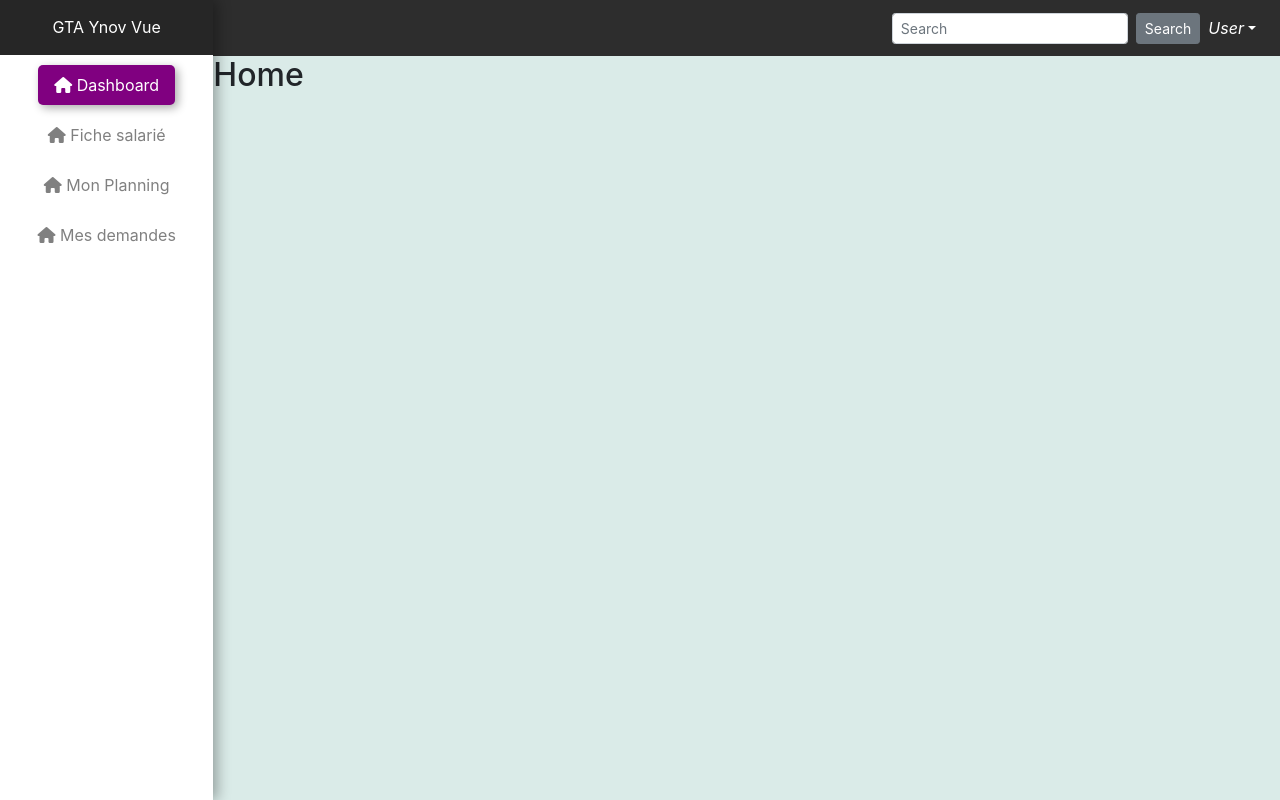
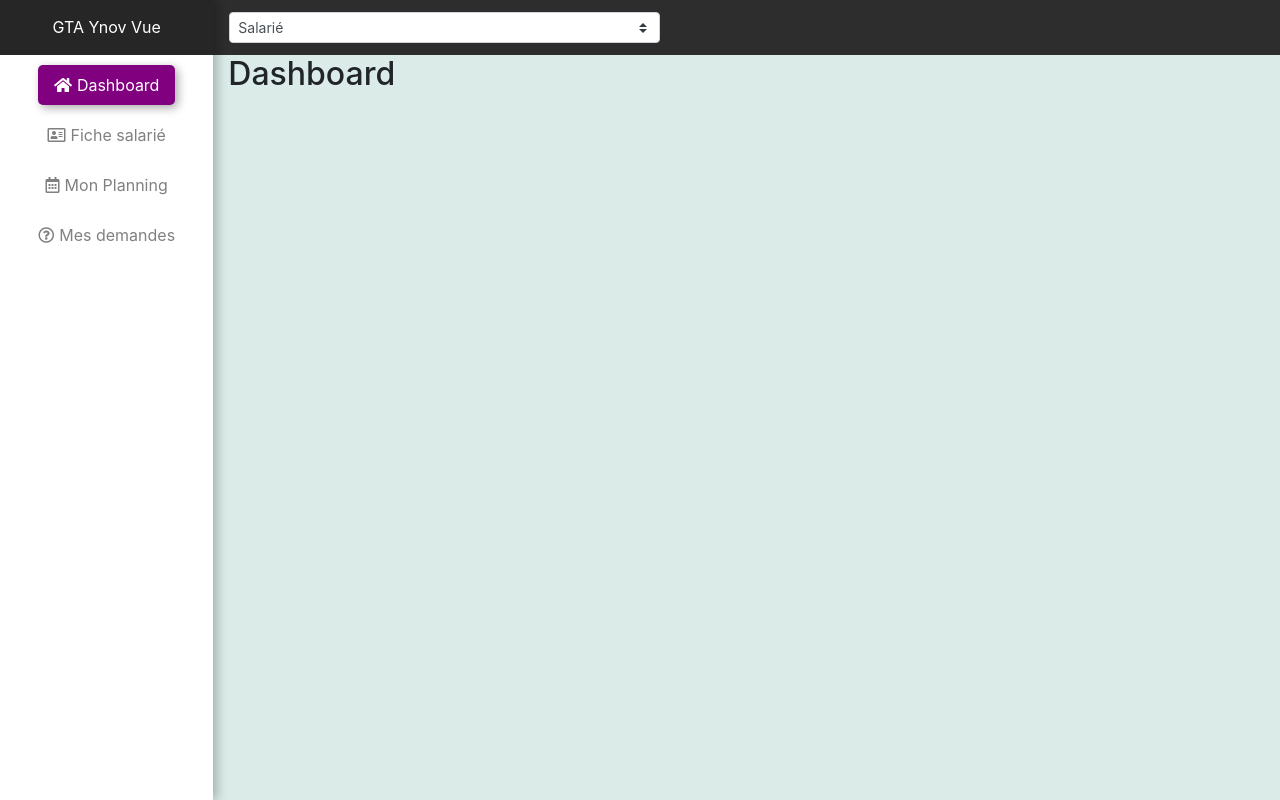
Before and after one commit to benjaminbra/gta-ynov-vue, a Vue app: page / in a window 1280 px wide. Built offline with nearby package versions, Linux system fonts and the light colour scheme.

Commit message:
Complete Readme and complete template

```diff
--- a/public/index.html
+++ b/public/index.html
@@ -3,10 +3,10 @@
   <head>
     <meta charset="utf-8">
     <meta http-equiv="X-UA-Compatible" content="IE=edge">
-    <meta name="viewport" content="width=device-width,initial-scale=1.0">
+    <meta name="viewport" content="width=device-width, user-scalable=no">
     <link rel="icon" href="<%= BASE_URL %>favicon.ico">
     <link rel="stylesheet" type="text/css" href="https://fonts.googleapis.com/css?family=Roboto:300,400,500,700|Roboto+Slab:400,700|Material+Icons" />
-    <link rel="stylesheet" href="https://maxcdn.bootstrapcdn.com/font-awesome/latest/css/font-awesome.min.css">
+      <link rel="stylesheet" href="https://use.fontawesome.com/releases/v5.4.1/css/all.css" integrity="sha384-5sAR7xN1Nv6T6+dT2mhtzEpVJvfS3NScPQTrOxhwjIuvcA67KV2R5Jz6kr4abQsz" crossorigin="anonymous">
     <title>gta-ynov</title>
   </head>
   <body>
--- a/src/App.vue
+++ b/src/App.vue
@@ -1,8 +1,13 @@
 <template>
     <div id="app" class="row no-margin">
 
-        <div class="col-2 no-padding sidebar">
-            <div class="logo d-none d-md-block">
+        <div class="col-5 col-md-3 col-lg-2 no-padding sidebar" v-bind:class="{ active: side_bar_active}" id="nav_collapse">
+            <div class="logo d-block d-md-none">
+                <button class="d-md-none btn btn-secondary" v-on:click="side_bar_active=!side_bar_active">
+                    Fermer
+                </button>
+            </div>
+            <div class="logo">
                 <router-link to="/" class="logo-normal">
                     GTA Ynov Vue
                 </router-link>
@@ -12,44 +17,63 @@
                     <router-link tag="li" to="/" class="nav-item" exact-active-class="active">
                         <a class="nav-link">
                             <i class="fa fa-home"></i>
-                            Dashboard
+                            <p> Dashboard</p>
                         </a>
                     </router-link>
                     <router-link tag="li" to="/salarie/fiche" class="nav-item" exact-active-class="active">
                         <a class="nav-link">
-                            <i class="fa fa-home"></i>
-                            Fiche salarié
+                            <i class="far fa-address-card"></i>
+                            <p> Fiche salarié</p>
                         </a>
                     </router-link>
                     <router-link tag="li" to="/salarie/planning" class="nav-item" exact-active-class="active">
                         <a class="nav-link">
-                            <i class="fa fa-home"></i>
-                            Mon Planning
+                            <i class="far fa-calendar-alt"></i>
+                            <p> Mon Planning</p>
                         </a>
                     </router-link>
-                    <router-link tag="li" to="/salarie/demande"  class="nav-item" exact-active-class="active">
+                    <router-link tag="li" to="/salarie/demande" class="nav-item" exact-active-class="active">
                         <a class="nav-link">
-                            <i class="fa fa-home"></i>
-                            Mes demandes
+                            <i class="far fa-question-circle"></i>
+                            <p> Mes demandes</p>
+                        </a>
+                    </router-link>
+                    <router-link tag="li" to="/responsable/gestion/salarie" class="nav-item" exact-active-class="active"
+                                 v-if="user.type==='responsable_equipe'">
+                        <a class="nav-link">
+                            <i class="fas fa-users"></i>
+                            <p> Gestion salariés</p>
+                        </a>
+                    </router-link>
+                    <router-link tag="li" to="/responsable/planning" class="nav-item" exact-active-class="active"
+                                 v-if="user.type==='responsable_equipe'">
+                        <a class="nav-link">
+                            <i class="fa fa-calendar-alt"></i>
+                            <p> Planning équipe</p>
+                        </a>
+                    </router-link>
+                    <router-link tag="li" to="/responsable/demande" class="nav-item" exact-active-class="active"
+                                 v-if="user.type==='responsable_equipe'">
+                        <a class="nav-link">
+                            <i class="fas fa-exclamation-circle"></i>
+                            <p> Gestion demandes</p>
                         </a>
                     </router-link>
                 </ul>
             </div>
         </div>
-        <div class="col-10 no-padding content">
+        <div class="col-12 col-md-9 col-lg-10 no-padding content">
             <b-navbar toggleable="md" class="nav_bar">
-                <b-navbar-toggle target="nav_collapse"></b-navbar-toggle>
-                <b-navbar-brand href="#" class="d-block d-md-none">GTA Ynov Vue</b-navbar-brand>
-                <b-collapse is-nav id="nav_collapse">
+                <button class="d-md-none btn btn-secondary" v-on:click="side_bar_active=!side_bar_active">
+                    <i class="fa fa-bars"></i>
+                </button>
+                <b-form-select v-model="user.type" :options="user_types" class="col-5" size="sm" right/>
+                <b-collapse is-nav>
                     <b-navbar-nav></b-navbar-nav>
                     <!-- Right aligned nav items -->
                     <b-navbar-nav class="ml-auto">
-                        <b-nav-form>
-                            <b-form-input size="sm" class="mr-sm-2" type="text" placeholder="Search"/>
-                            <b-button size="sm" class="my-2 my-sm-0" type="submit">Search</b-button>
-                        </b-nav-form>
 
-                        <b-nav-item-dropdown right>
+                        <b-nav-item-dropdown right hidden>
                             <!-- Using button-content slot -->
                             <template slot="button-content">
                                 <em>User</em>
@@ -67,7 +91,28 @@
 </template>
 
 <script>
-
+export default {
+  name: 'App',
+  data: function () {
+    return {
+      user: {
+        type: 'salarie'
+      },
+      user_types: [
+        {
+          value: 'salarie', text: 'Salarié'
+        },
+        {
+          value: 'responsable_equipe', text: 'Responsable d\'équipe'
+        },
+        {
+          value: 'drh', text: 'DRH'
+        }
+      ],
+      side_bar_active: false
+    }
+  }
+}
 </script>
 
 <style>
@@ -91,6 +136,7 @@
     .nav_bar {
         background: #2d2d2d;
         color: white;
+        height: 55px;
     }
 
     .logo a {
@@ -111,12 +157,12 @@
         background: #daebe8;
     }
 
-    .sidebar{
-        box-shadow: 4px 0 13px #00000054;
+    .sidebar {
+        box-shadow: 4px 0 10px #00000040;
         z-index: 1000;
     }
 
-    .sidebar-wrapper .nav-item{
+    .sidebar-wrapper .nav-item {
         margin: 10px auto 0;
         border-radius: 5px;
     }
@@ -125,7 +171,12 @@
         color: grey;
     }
 
-    .sidebar-wrapper .nav-item:hover{
+    .sidebar-wrapper .nav-item a p {
+        display: inline-block;
+        margin: 0;
+    }
+
+    .sidebar-wrapper .nav-item:hover {
         background: #f1f1f1;
     }
 
@@ -137,4 +188,21 @@
     .sidebar-wrapper .nav-item.active a {
         color: white;
     }
+
+    a i {
+        padding: 0 5px 0 0;
+    }
+
+    @media (max-width: 768px) {
+        .sidebar{
+            display: none;
+        }
+
+        .sidebar.active {
+            display: block;
+            position: absolute;
+            height: 100%;
+            background: white;
+        }
+    }
 </style>
--- a/src/router.js
+++ b/src/router.js
@@ -2,6 +2,9 @@ import Vue from 'vue'
 import Router from 'vue-router'
 import Home from './views/Home'
 import FicheSalarie from './views/FicheSalarie'
+import PlanningSalarie from './views/PlanningSalarie'
+import DemandeSalarie from './views/DemandeSalarie'
+import NotFound from './views/NotFound'
 
 Vue.use(Router)
 
@@ -16,6 +19,21 @@ export default new Router({
       path: '/salarie/fiche',
       name: 'ficheSalarie',
       component: FicheSalarie
+    },
+    {
+      path: '/salarie/planning',
+      name: 'planningSalarie',
+      component: PlanningSalarie
+    },
+    {
+      path: '/salarie/demande',
+      name: 'demandeSalarie',
+      component: DemandeSalarie
+    },
+    {
+      path: '/*',
+      name: '404',
+      component: NotFound
     }
   ]
 })
--- /dev/null
+++ b/src/views/DemandeSalarie.vue
@@ -0,0 +1,15 @@
+<template>
+    <div id="DemandeSalarie" class="container">
+        <h2>Mes demandes</h2>
+    </div>
+</template>
+
+<script>
+export default {
+  name: 'DemandeSalarie'
+}
+</script>
+
+<style scoped>
+
+</style>
--- a/src/views/FicheSalarie.vue
+++ b/src/views/FicheSalarie.vue
@@ -1,5 +1,5 @@
 <template>
-    <div id="FicheSalarie">
+    <div id="FicheSalarie" class="container">
         <h2>Fiche salarié</h2>
     </div>
 </template>
--- a/src/views/Home.vue
+++ b/src/views/Home.vue
@@ -1,6 +1,6 @@
 <template>
-    <div id="Home">
-        <h2>Home</h2>
+    <div id="Home" class="container">
+        <h2>Dashboard</h2>
     </div>
 </template>
 
--- /dev/null
+++ b/src/views/NotFound.vue
@@ -0,0 +1,11 @@
+<template>
+    <div id="NotFound">
+        <h4>Ooops je ne connais pas cette page...</h4>
+    </div>
+</template>
+
+<script>
+export default {
+  name: 'NotFound'
+}
+</script>
--- /dev/null
+++ b/src/views/PlanningSalarie.vue
@@ -0,0 +1,11 @@
+<template>
+    <div id="PlanningSalarie" class="container">
+        <h2>Mon Planning</h2>
+    </div>
+</template>
+
+<script>
+export default {
+  name: 'PlanningSalarie'
+}
+</script>
```
Also changed, not shown: 1 other file (tests, documents, lock files or other folders).
